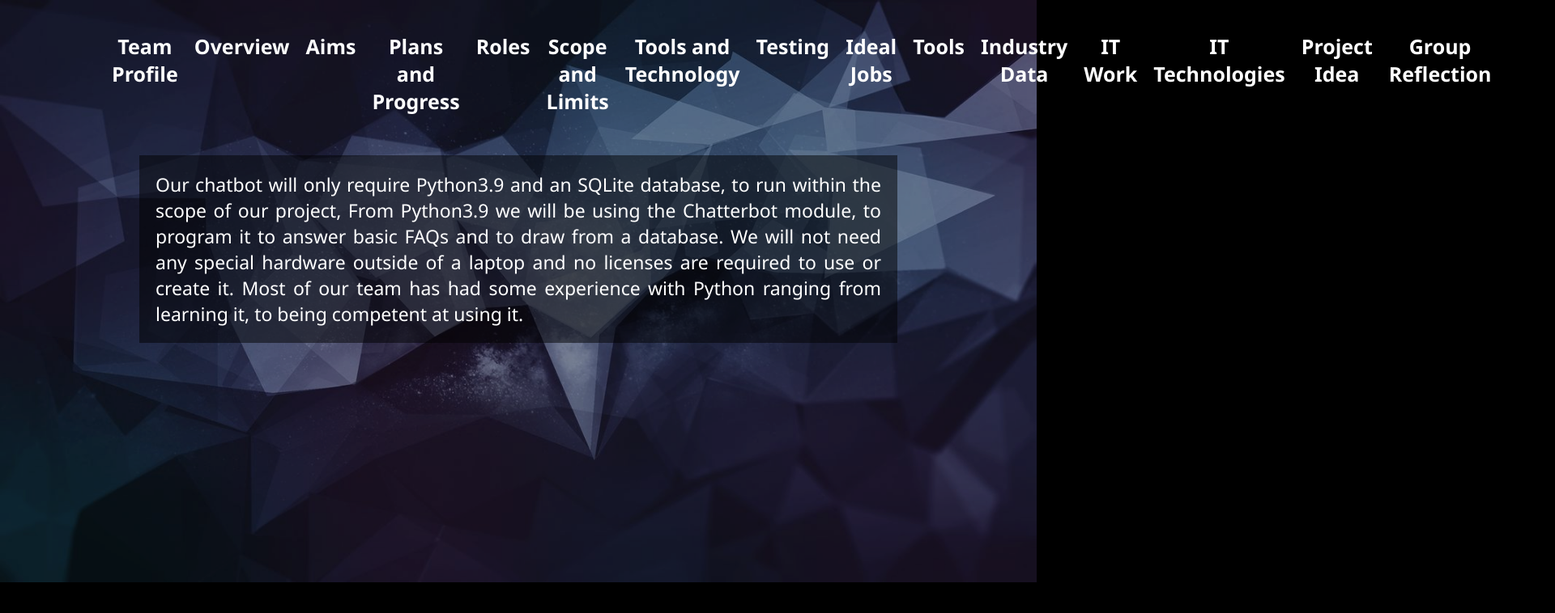
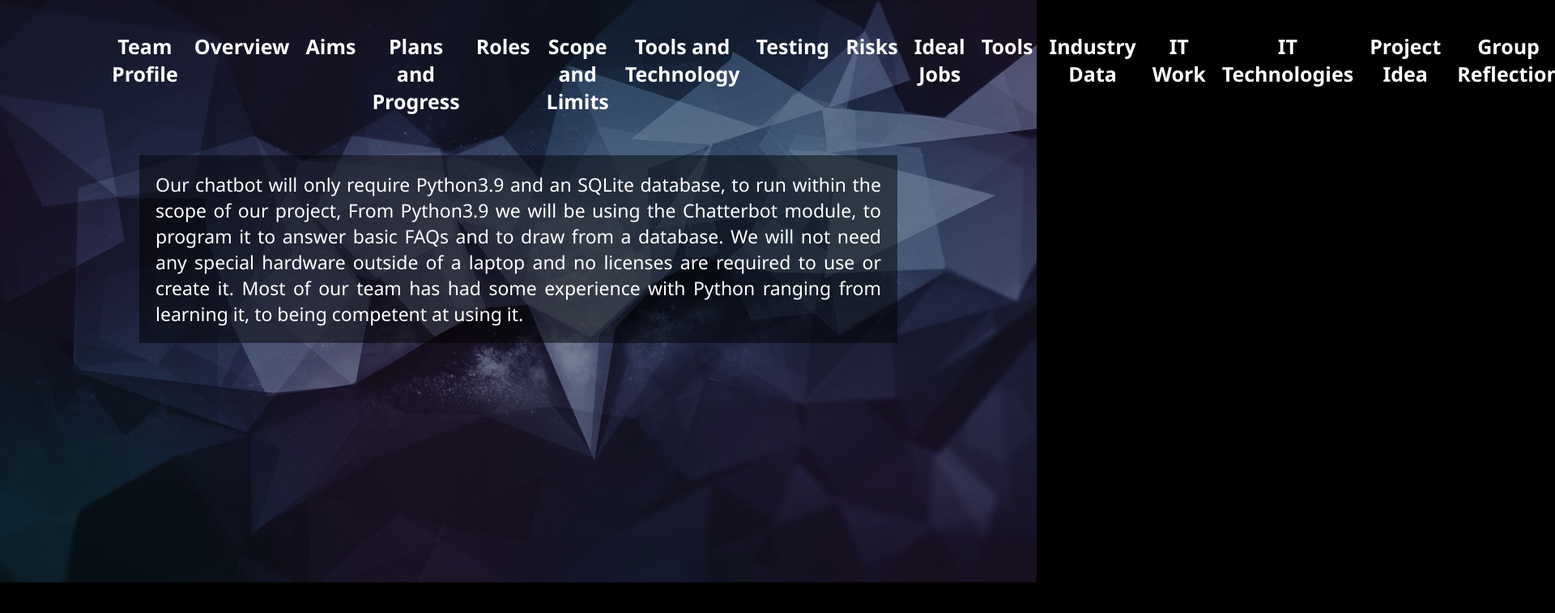
Before and after one commit to Tonyle988/Assignment2, a plain HTML site: page Tools and Technology.html in a window 1280 px wide. Shown: the whole page at 81% size, 1920 px wide, since content can reach past the window. Drawn offline with Linux system fonts and the light colour scheme.

Commit message:
Update Tools and Technology.html

```diff
--- a/Tools and Technology.html
+++ b/Tools and Technology.html
@@ -21,6 +21,7 @@
             <a href="Scope and Limits.html">Scope and Limits</a>
             <a href="Tools and Technology.html">Tools and Technology</a>
             <a href="Testing.html">Testing</a>
+            <a href="Risks.html">Risks</a>
             <a href="Ideal Jobs.html">Ideal Jobs</a>
             <a href="Tools.html">Tools</a>
             <a href="Industry Data.html">Industry Data</a>
```
